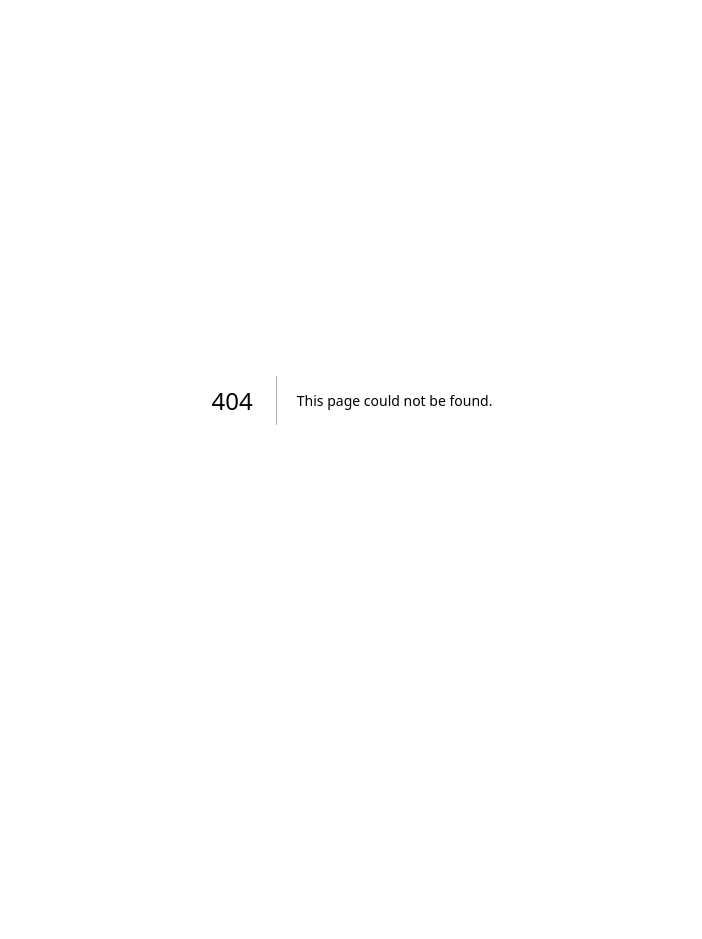
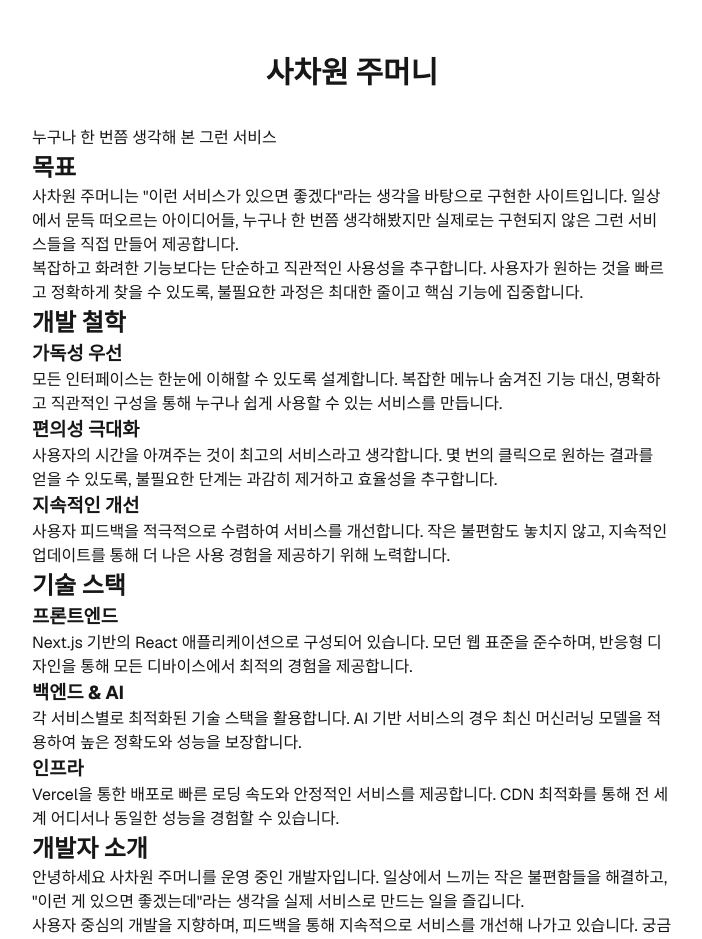
Before and after one commit to YuuuuuuYu/4d4cat-vercel, a Next.js app: page /about in a window 1280 px wide. Before the commit this address had no page. Shown: the top 939 px of the page, without its empty margins (288-990 px from the left). Before the commit the page ends 800 px from the top, so only its background shows below. Built offline with nearby package versions, Linux system fonts and the light colour scheme.

Commit message:
chore: 소개 페이지 추가

```diff
--- /dev/null
+++ b/app/about/page.jsx
@@ -0,0 +1,102 @@
+import Link from 'next/link';
+import styles from '../page.module.css';
+
+export default function About() {
+    return (
+        <div className={styles.container}>
+            <header className={styles.header}>
+                <h1 className={styles.title}>사차원 주머니</h1>
+                <p className={styles.subtitle}>누구나 한 번쯤 생각해 본 그런 서비스</p>
+            </header>
+            <main>
+                <section className={styles.aboutSection}>
+                    <h2 className={styles.sectionTitle}>목표</h2>
+                    <div className={styles.aboutContent}>
+                        <p>
+                            사차원 주머니는 "이런 서비스가 있으면 좋겠다"라는 생각을 바탕으로 구현한 사이트입니다.
+                            일상에서 문득 떠오르는 아이디어들, 누구나 한 번쯤 생각해봤지만 실제로는 구현되지 않은
+                            그런 서비스들을 직접 만들어 제공합니다.
+                        </p>
+                        <p>
+                            복잡하고 화려한 기능보다는 단순하고 직관적인 사용성을 추구합니다.
+                            사용자가 원하는 것을 빠르고 정확하게 찾을 수 있도록, 불필요한 과정은 최대한 줄이고
+                            핵심 기능에 집중합니다.
+                        </p>
+                    </div>
+                </section>
+                <section className={styles.servicesSection}>
+                    <h2 className={styles.sectionTitle}>개발 철학</h2>
+                    <div className={styles.aboutContent}>
+                        <h3>가독성 우선</h3>
+                        <p>
+                            모든 인터페이스는 한눈에 이해할 수 있도록 설계합니다.
+                            복잡한 메뉴나 숨겨진 기능 대신, 명확하고 직관적인 구성을 통해
+                            누구나 쉽게 사용할 수 있는 서비스를 만듭니다.
+                        </p>
+
+                        <h3>편의성 극대화</h3>
+                        <p>
+                            사용자의 시간을 아껴주는 것이 최고의 서비스라고 생각합니다.
+                            몇 번의 클릭으로 원하는 결과를 얻을 수 있도록,
+                            불필요한 단계는 과감히 제거하고 효율성을 추구합니다.
+                        </p>
+
+                        <h3>지속적인 개선</h3>
+                        <p>
+                            사용자 피드백을 적극적으로 수렴하여 서비스를 개선합니다.
+                            작은 불편함도 놓치지 않고, 지속적인 업데이트를 통해
+                            더 나은 사용 경험을 제공하기 위해 노력합니다.
+                        </p>
+                    </div>
+                </section>
+                <section className={styles.newsSection}>
+                    <h2 className={styles.sectionTitle}>기술 스택</h2>
+                    <div className={styles.newsContent}>
+                        <article className={styles.newsItem}>
+                            <h3>프론트엔드</h3>
+                            <p>
+                                Next.js 기반의 React 애플리케이션으로 구성되어 있습니다.
+                                모던 웹 표준을 준수하며, 반응형 디자인을 통해
+                                모든 디바이스에서 최적의 경험을 제공합니다.
+                            </p>
+                        </article>
+                        <article className={styles.newsItem}>
+                            <h3>백엔드 & AI</h3>
+                            <p>
+                                각 서비스별로 최적화된 기술 스택을 활용합니다.
+                                AI 기반 서비스의 경우 최신 머신러닝 모델을 적용하여
+                                높은 정확도와 성능을 보장합니다.
+                            </p>
+                        </article>
+                        <article className={styles.newsItem}>
+                            <h3>인프라</h3>
+                            <p>
+                                Vercel을 통한 배포로 빠른 로딩 속도와 안정적인 서비스를 제공합니다.
+                                CDN 최적화를 통해 전 세계 어디서나 동일한 성능을 경험할 수 있습니다.
+                            </p>
+                        </article>
+                    </div>
+                </section>
+                <section className={styles.contactSection}>
+                    <h2 className={styles.sectionTitle}>개발자 소개</h2>
+                    <div className={styles.contactContent}>
+                        <p>
+                            안녕하세요 사차원 주머니를 운영 중인 개발자입니다.
+                            일상에서 느끼는 작은 불편함들을 해결하고,
+                            "이런 게 있으면 좋겠는데"라는 생각을 실제 서비스로 만드는 일을 즐깁니다.
+                        </p>
+                        <p>
+                            사용자 중심의 개발을 지향하며, 피드백을 통해 지속적으로 서비스를 개선해 나가고 있습니다.
+                            궁금한 점이나 제안사항이 있으시면 언제든 연락해 주세요!
+                        </p>
+                    </div>
+                </section>
+            </main>
+            <div className={styles.navigation}>
+                <Link href="/" className={styles.backButton}>
+                    ← 메인으로 돌아가기
+                </Link>
+            </div>
+        </div>
+    );
+}
```
